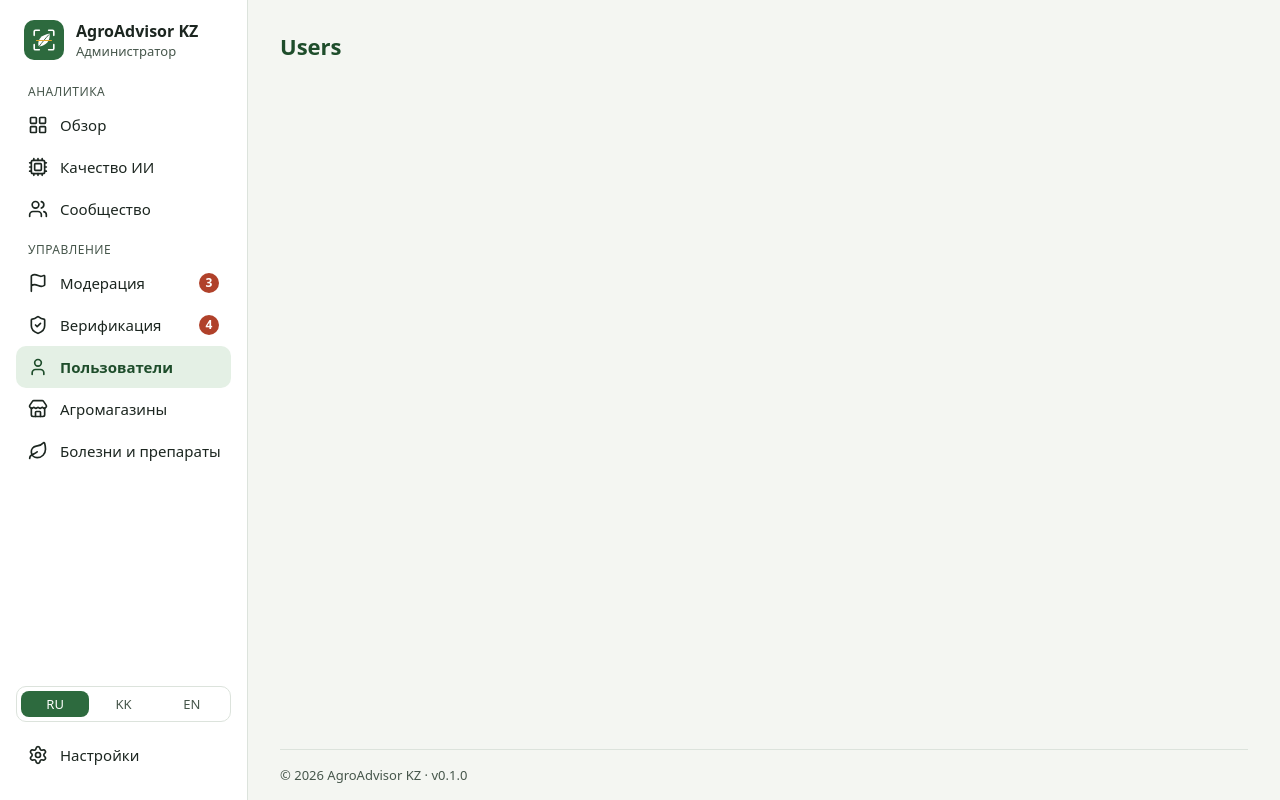
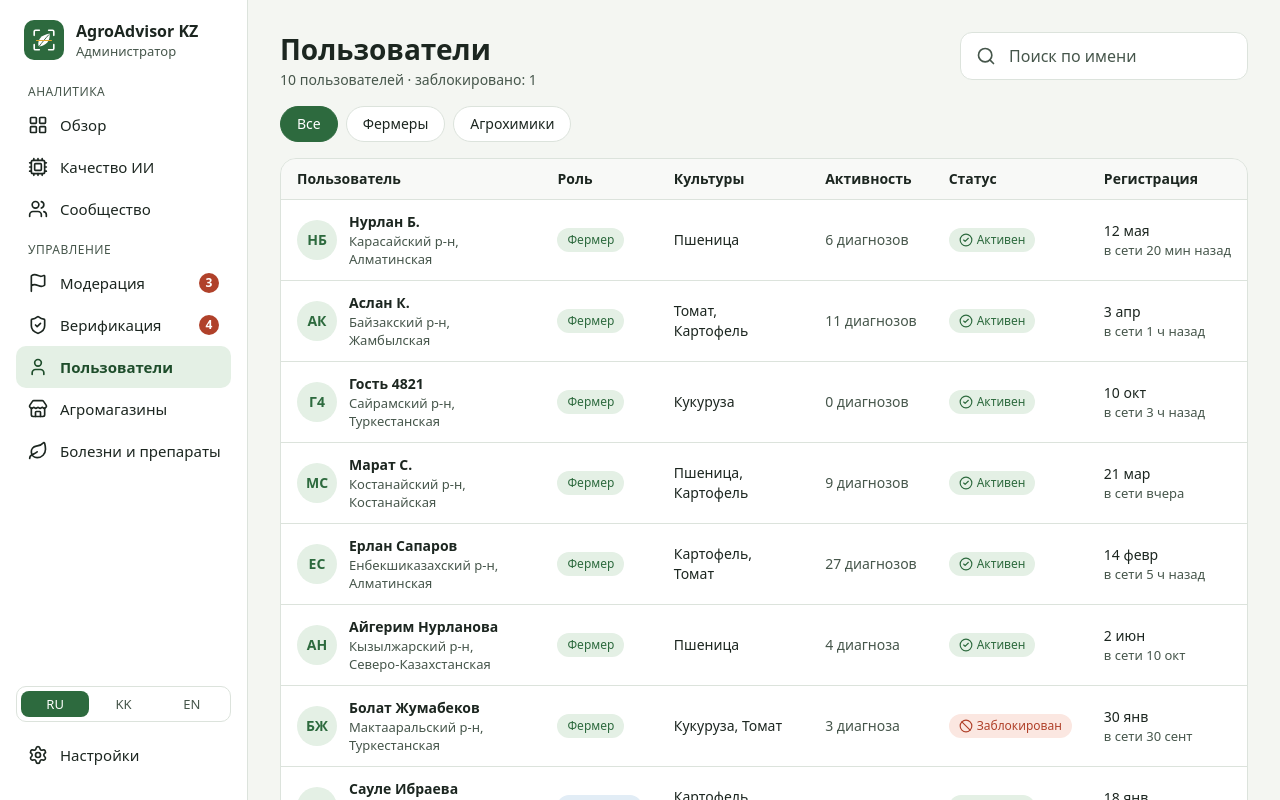
Before and after one commit to nurbolatdev/agroadvisor-kz, a React (Vite) app in the folder apps/admin-web/: page /users in a window 1280 px wide. Shown: the top 800 px of the page. Built offline with nearby package versions, Linux system fonts and the light colour scheme.

Commit message:
feat(users): add users table with search

```diff
--- a/apps/admin-web/src/features/users/pages/UsersPage.tsx
+++ b/apps/admin-web/src/features/users/pages/UsersPage.tsx
@@ -1,3 +1,142 @@
+import { CircleCheck, Ban } from 'lucide-react'
+import { useState } from 'react'
+import { Avatar } from '@/components/ui/Avatar'
+import { Badge } from '@/components/ui/Badge'
+import { Chip } from '@/components/ui/Chip'
+import { DataTable, type DataTableColumn } from '@/components/ui/DataTable'
+import { Loader } from '@/components/ui/Loader'
+import { PageHeader } from '@/components/ui/PageHeader'
+import { SearchBar } from '@/components/ui/SearchBar'
+import { api } from '@/services/api'
+import { CROP_LABELS } from '@/shared/constants/crops'
+import { useApiQuery } from '@/shared/hooks/useApiQuery'
+import type { User, UserRole } from '@/shared/types'
+import { formatNumber, formatRelativeTime, formatShortDate, pluralize } from '@/shared/utils/format'
+
+const ROLE_FILTERS: { value: UserRole | undefined; label: string }[] = [
+  { value: undefined, label: 'Все' },
+  { value: 'farmer', label: 'Фермеры' },
+  { value: 'agrochemist', label: 'Агрохимики' },
+]
+
+const COLUMNS: DataTableColumn<User>[] = [
+  {
+    key: 'name',
+    header: 'Пользователь',
+    render: (user) => (
+      <span className="flex items-center gap-3">
+        <Avatar name={user.name} size="md" />
+        <span>
+          <span className="block font-semibold">{user.name}</span>
+          <span className="block text-caption font-normal text-text-muted">
+            {user.district}, {user.region}
+          </span>
+        </span>
+      </span>
+    ),
+  },
+  {
+    key: 'role',
+    header: 'Роль',
+    render: (user) =>
+      user.role === 'agrochemist' ? (
+        <Badge tone="info">Агрохимик</Badge>
+      ) : (
+        <Badge tone="success">Фермер</Badge>
+      ),
+  },
+  {
+    key: 'crops',
+    header: 'Культуры',
+    render: (user) => user.crops.map((crop) => CROP_LABELS[crop]).join(', '),
+  },
+  {
+    key: 'activity',
+    header: 'Активность',
+    className: 'whitespace-nowrap',
+    render: (user) => (
+      <span className="text-text-muted">
+        {user.role === 'farmer'
+          ? pluralize(user.diagnosesCount, ['диагноз', 'диагноза', 'диагнозов'])
+          : pluralize(user.postsCount, ['ответ', 'ответа', 'ответов'])}
+      </span>
+    ),
+  },
+  {
+    key: 'status',
+    header: 'Статус',
+    className: 'whitespace-nowrap',
+    render: (user) =>
+      user.status === 'active' ? (
+        <Badge tone="success" icon={CircleCheck}>
+          Активен
+        </Badge>
+      ) : (
+        <Badge tone="danger" icon={Ban}>
+          Заблокирован
+        </Badge>
+      ),
+  },
+  {
+    key: 'dates',
+    header: 'Регистрация',
+    className: 'whitespace-nowrap',
+    render: (user) => (
+      <span>
+        <span className="block">{formatShortDate(user.registeredAt)}</span>
+        <span className="block text-caption font-normal text-text-muted">
+          в сети {formatRelativeTime(user.lastActiveAt)}
+        </span>
+      </span>
+    ),
+  },
+]
+
 export function UsersPage() {
-  return <h1 className="text-h1 text-primary-dark">Users</h1>
+  const [role, setRole] = useState<UserRole>()
+  const [search, setSearch] = useState('')
+  const { data: users } = useApiQuery(() => api.getUsers({ role, search }), [role, search])
+
+  return (
+    <>
+      <PageHeader
+        title="Пользователи"
+        subtitle={
+          users
+            ? `${pluralize(users.length, ['пользователь', 'пользователя', 'пользователей'])} · заблокировано: ${formatNumber(users.filter((user) => user.status === 'blocked').length)}`
+            : 'Фермеры и агрохимики платформы'
+        }
+        actions={
+          <SearchBar
+            label="Поиск по имени"
+            placeholder="Поиск по имени"
+            value={search}
+            onChange={(event) => setSearch(event.target.value)}
+            containerClassName="w-72"
+          />
+        }
+      />
+      <div role="toolbar" aria-label="Роль" className="mb-4 flex flex-wrap gap-2">
+        {ROLE_FILTERS.map((filter) => (
+          <Chip
+            key={filter.label}
+            selected={role === filter.value}
+            onClick={() => setRole(filter.value)}
+          >
+            {filter.label}
+          </Chip>
+        ))}
+      </div>
+      {users ? (
+        <DataTable
+          columns={COLUMNS}
+          data={users}
+          getRowKey={(user) => user.id}
+          empty="Никого не нашли"
+        />
+      ) : (
+        <Loader />
+      )}
+    </>
+  )
 }
```
